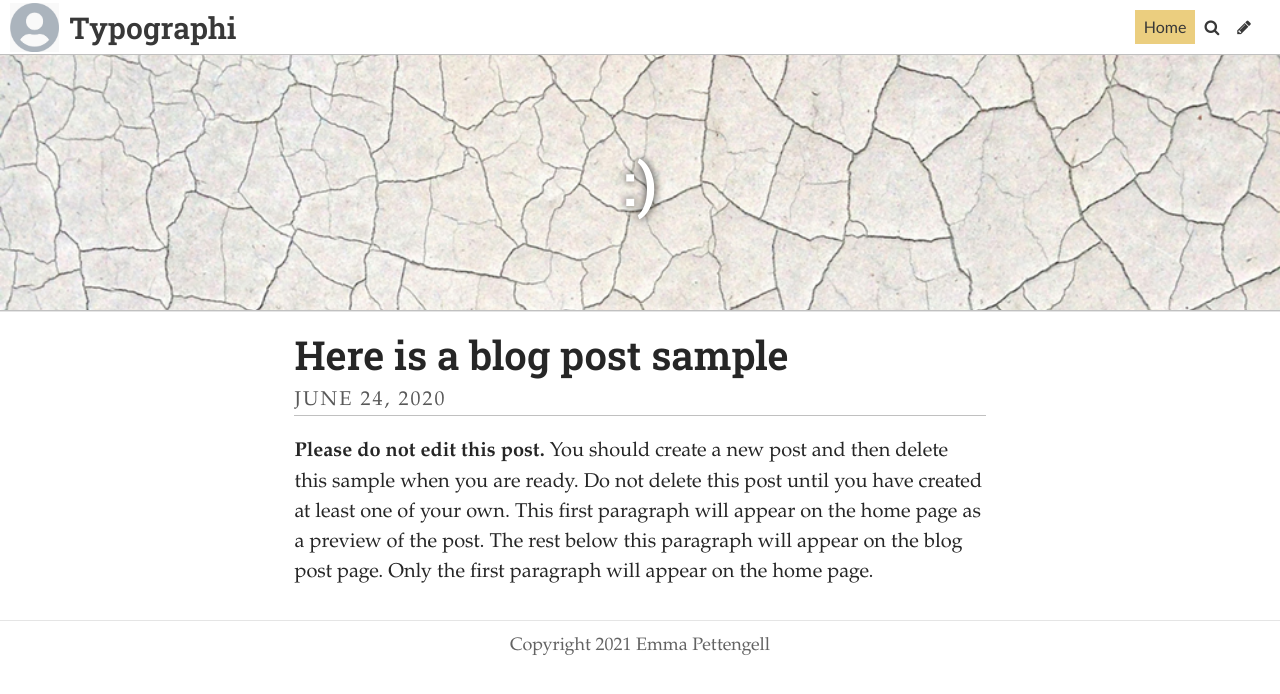
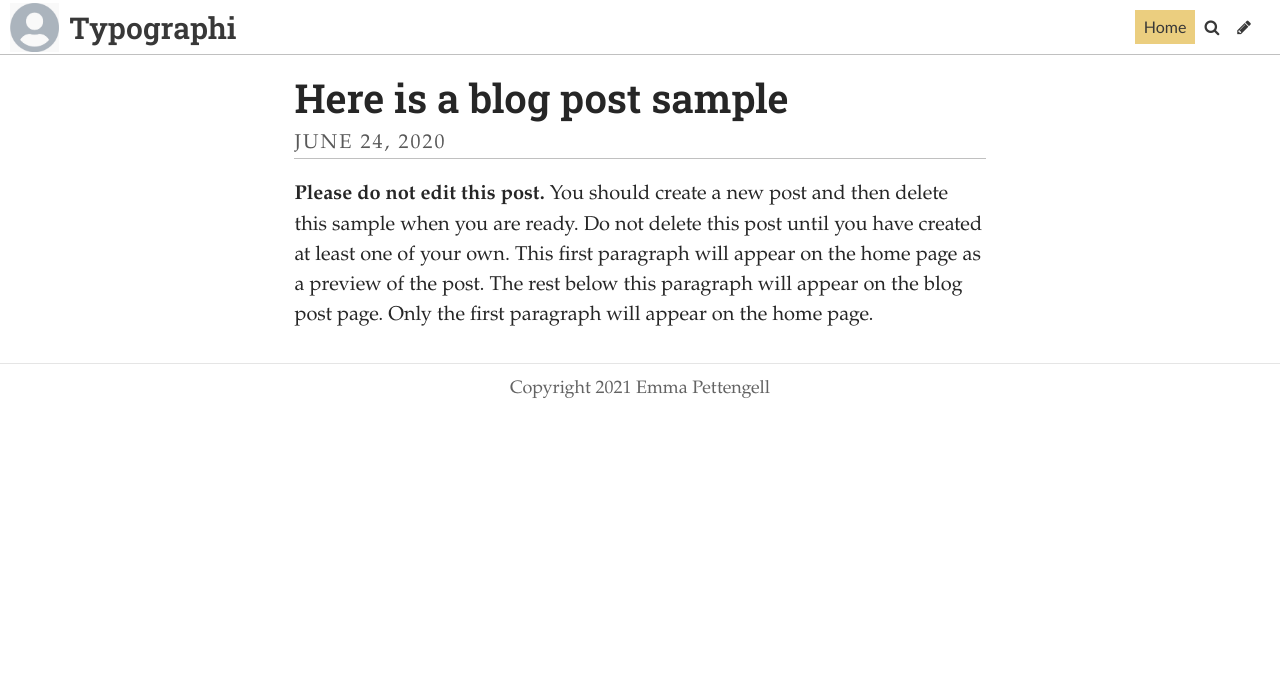
Before and after one commit to Emmalucyp/typography, a Jekyll site: the page built from index.html, in a window 1280 px wide. Shown: the top 694 px of the page. Built offline with Jekyll 4.4.1, drawn with Linux system fonts in a browser that asks for light colours; some web fonts are replaced; the list of posts is cut into pages by our own code.

Commit message:
Update Settings “general”

```diff
--- a/_data/settings.yml
+++ b/_data/settings.yml
@@ -1,7 +1,7 @@
 title: Typographi
 description: :)
 footer_text: Copyright 2021 Emma Pettengell
-header_feature_image: ../uploads/placeholder2.jpg
+header_feature_image: null
 header_text: :)
 header_text_color: "#ffffff"
 bannerheight: 20vmax
```
